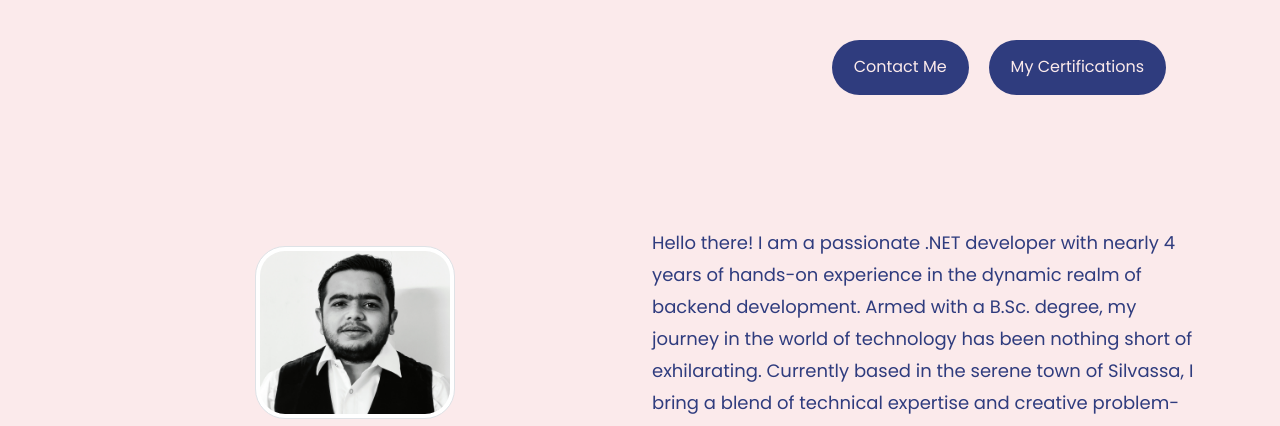
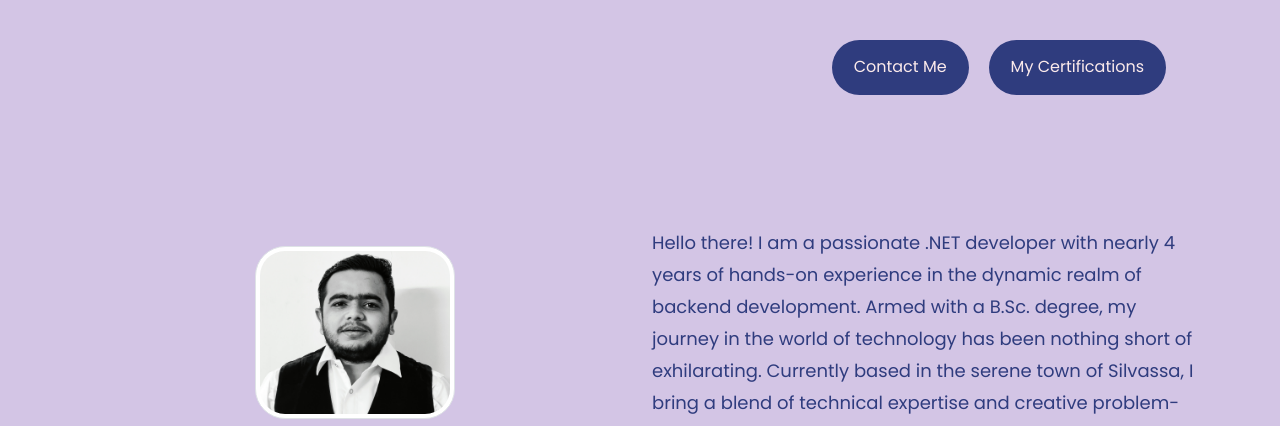
Before and after one commit to agwanyaseen/yaseen.agwan.github.io, a plain HTML site: page index.html in a window 1280 px wide. Shown: the top 426 px of the page. Drawn offline with nearby package versions, Linux system fonts and the light colour scheme; a script that the page names is missing.

Commit message:
Update background color

```diff
--- a/css/style.css
+++ b/css/style.css
@@ -9,7 +9,7 @@
 }
 
 body {
-    background: #FBEAEB;
+    background: #D3C5E5;
     font-family: 'Poppins', sans-serif;
     line-height: 2rem;
     height: 100%;
```
